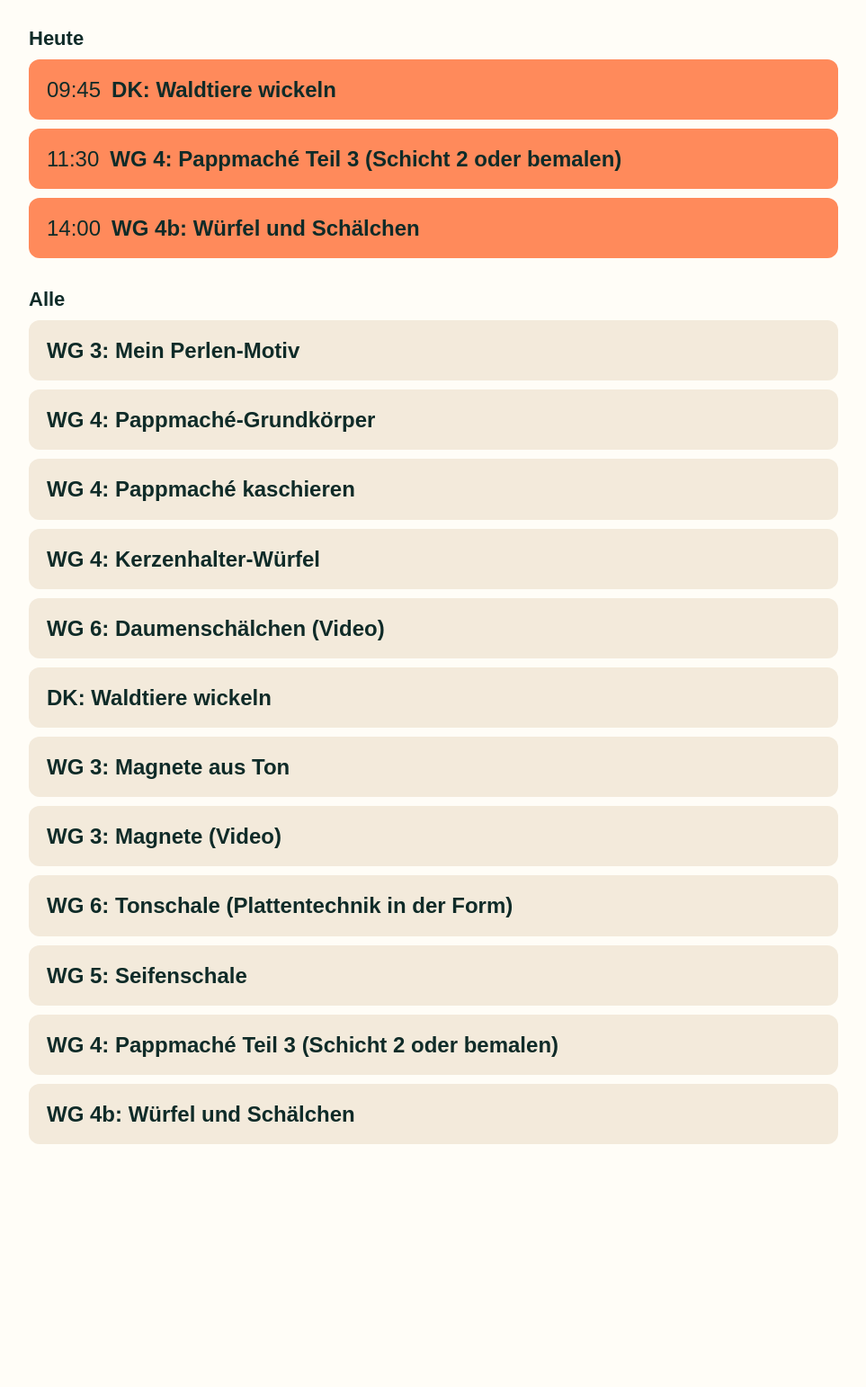
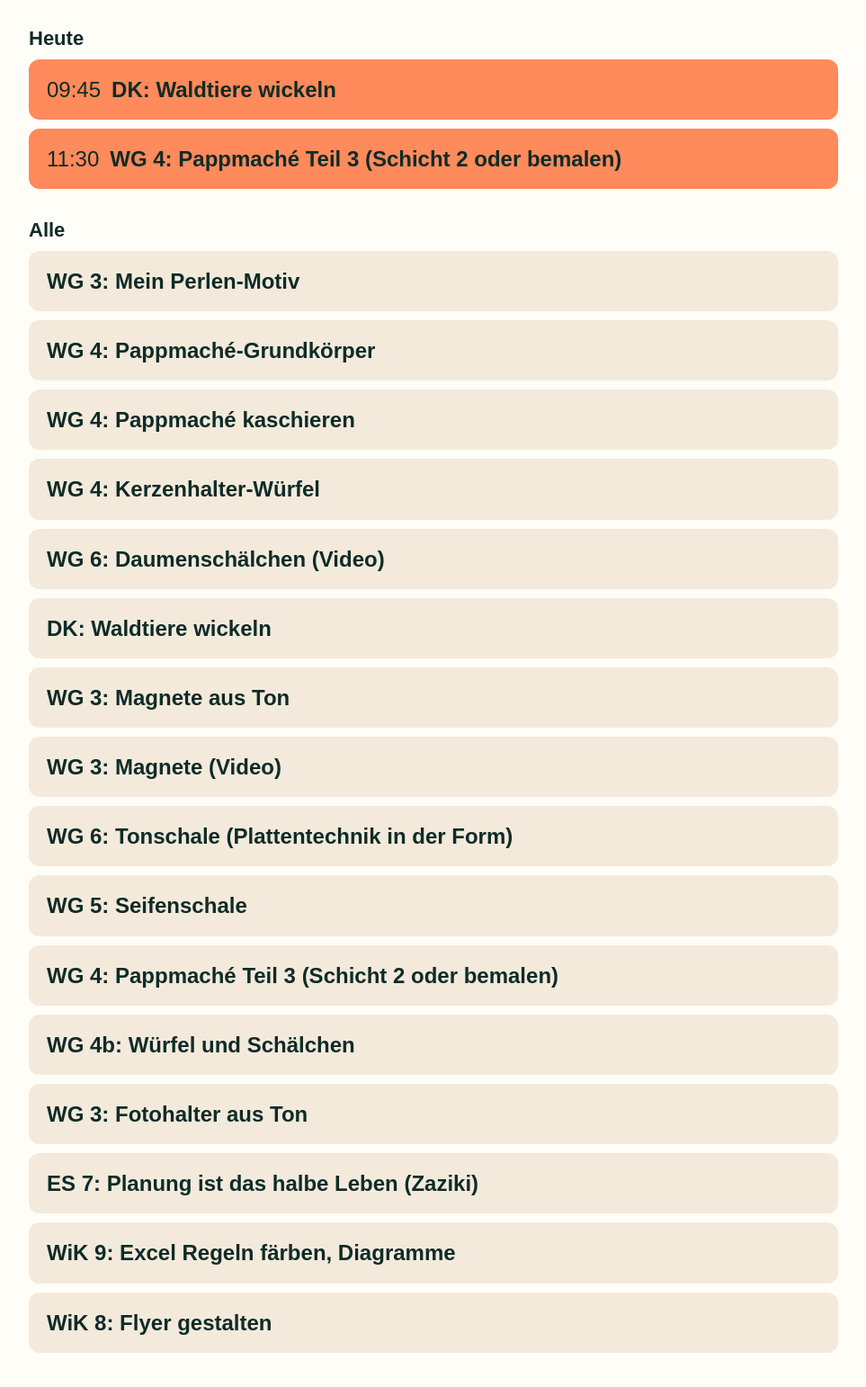
Before and after one commit to maximilianaust1999-web/tafelbilder, a plain HTML site: page index.html in a window 1280 px wide. Shown: the part 92-1634 px from the top of the page at 90% size, without its empty margins (158-1121 px from the left). Before the commit the page ends 1406 px from the top, so only its background shows below. Drawn offline with Linux system fonts and the light colour scheme.

Commit message:
Add files via upload

```diff
--- a/index.html
+++ b/index.html
@@ -28,6 +28,10 @@
   <a href="seifenschale/">WG 5: Seifenschale</a>
   <a href="pappmache-3/">WG 4: Pappmaché Teil 3 (Schicht 2 oder bemalen)</a>
   <a href="wuerfel-set/">WG 4b: Würfel und Schälchen</a>
+  <a href="fotohalter/">WG 3: Fotohalter aus Ton</a>
+  <a href="es7-planung/">ES 7: Planung ist das halbe Leben (Zaziki)</a>
+  <a href="wik9-excel/">WiK 9: Excel Regeln färben, Diagramme</a>
+  <a href="wik8-flyer/">WiK 8: Flyer gestalten</a>
 </main>
 <script>
 // Stundenautomatik. Neue Stunde: eine Zeile ergänzen (Datum, Beginn, Ende, Ordner).
@@ -42,10 +46,16 @@ const PLAN = [
   ["2026-11-13", "11:30", "13:00", "pappmache-2"],
   ["2026-11-16", "09:45", "11:15", "waldtiere"],
   ["2026-11-16", "11:30", "13:00", "pappmache-3"],
-  ["2026-11-16", "14:00", "15:30", "wuerfel-set"],
+  ["2026-11-16", "14:00", "15:30", "wollstern"],
   ["2026-11-17", "11:30", "13:00", "tonschale"],
   ["2026-11-17", "13:45", "14:45", "seifenschale"],
   ["2026-11-20", "11:30", "13:00", "pappmache-3"],
+  ["2026-11-20", "08:00", "09:30", "fotohalter"],
+  ["2026-11-20", "09:45", "11:15", "fotohalter"],
+  ["2026-11-19", "13:00", "14:30", "es7-planung"],
+  ["2026-11-19", "14:30", "16:00", "es7-planung"],
+  ["2026-11-17", "08:00", "11:15", "wik9-excel"],
+  ["2026-11-19", "08:00", "11:15", "wik8-flyer"],
 ];
 const VORLAUF_MIN = 30;  // so viele Minuten vor Beginn geht das Tafelbild schon auf
 
```
